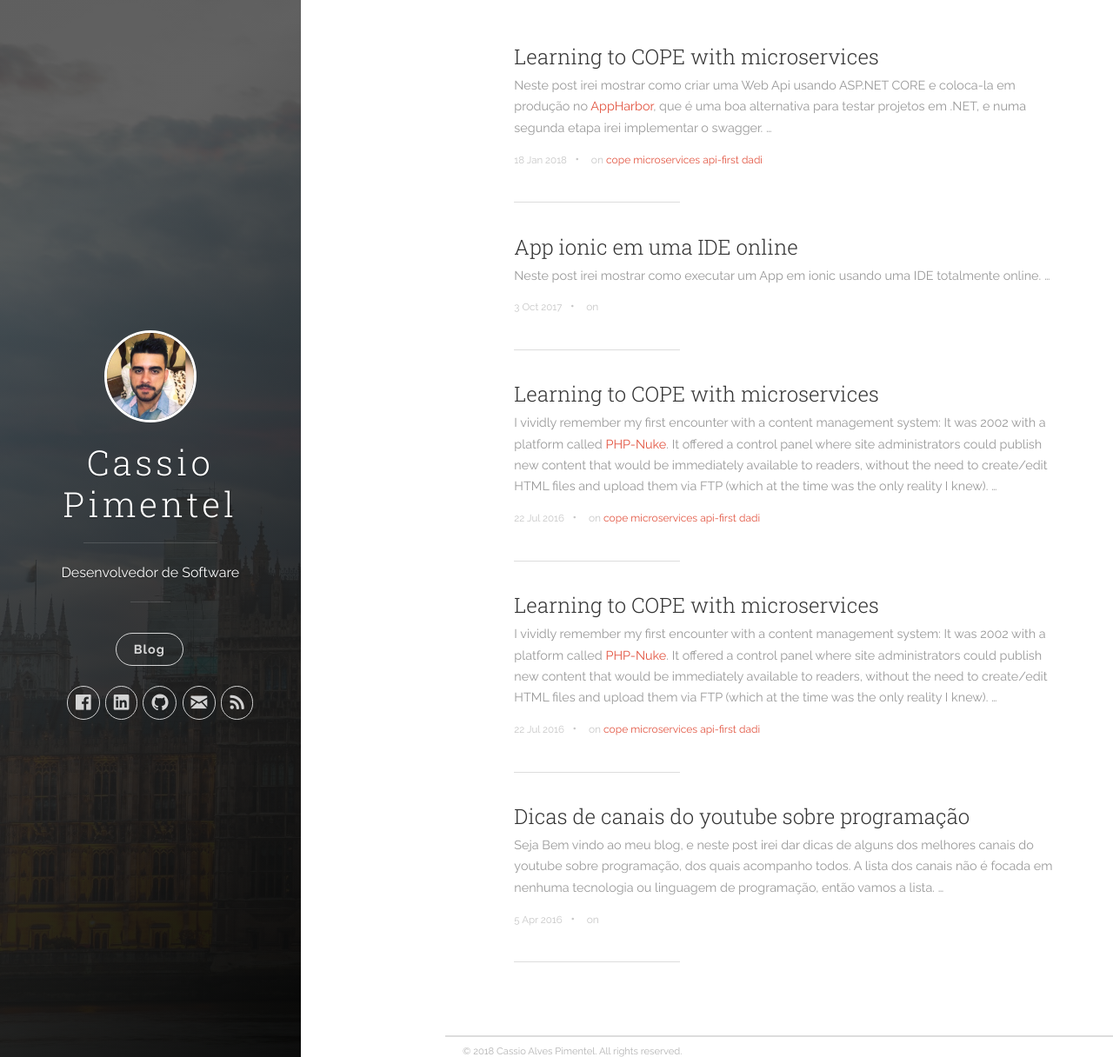
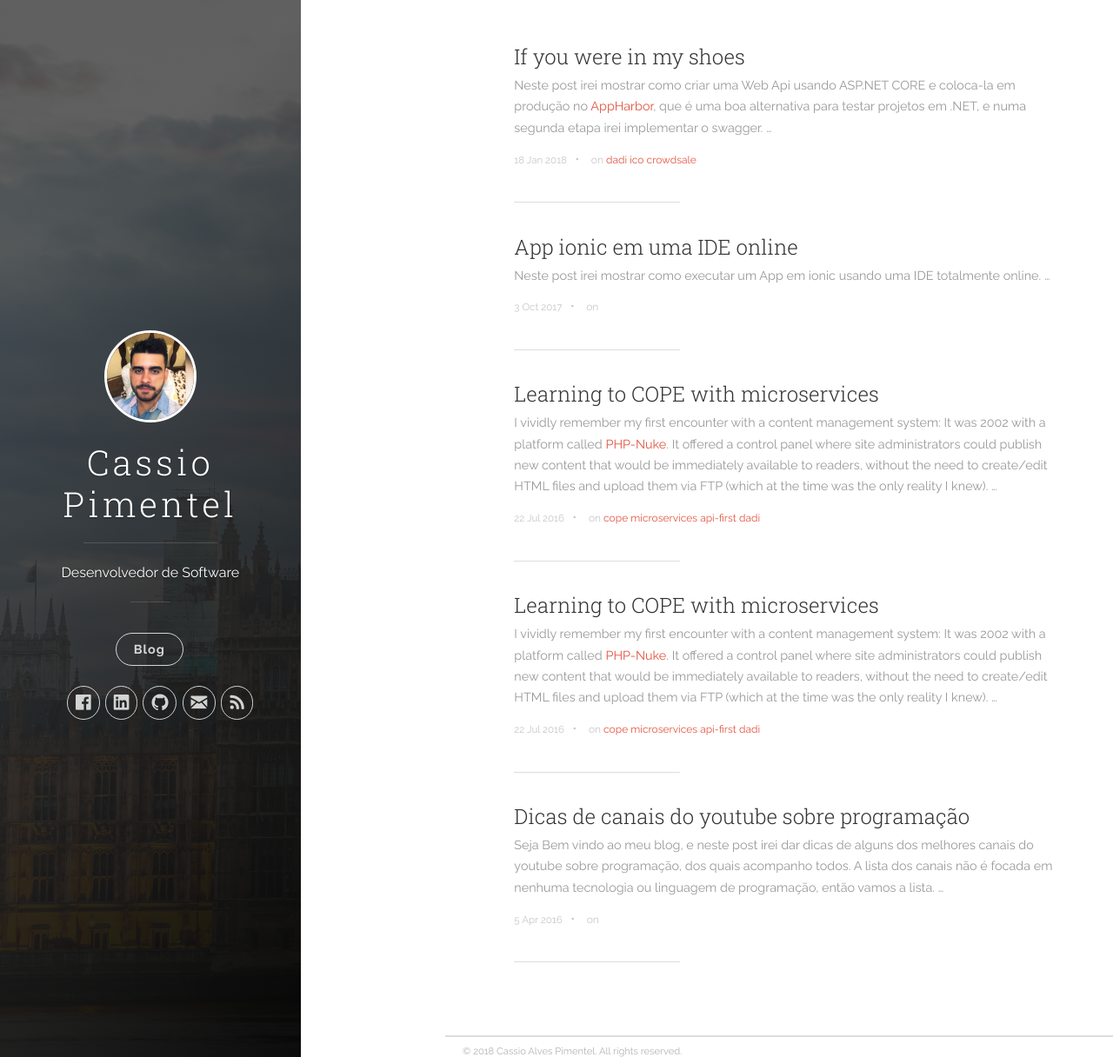
Before and after one commit to CassioPimentel/cassiopimentel.github.io, a Jekyll site: the page built from index.html, in a window 1280 px wide and 1216 px high. Shown: the whole window at 87% size. Built offline with Jekyll 4.4.1, drawn with Linux system fonts in a browser that asks for light colours; nearby versions of some CDN libraries; the list of posts is cut into pages by our own code.

Commit message:
Update 2018-01-18-WebApi-com-ASP.NET-CORE-2.0-com-MySQL-no-App-Harbor.markdown

```diff
--- a/_posts/2018-01-18-WebApi-com-ASP.NET-CORE-2.0-com-MySQL-no-App-Harbor.markdown
+++ b/_posts/2018-01-18-WebApi-com-ASP.NET-CORE-2.0-com-MySQL-no-App-Harbor.markdown
@@ -1,11 +1,8 @@
 ---
 layout: post
-title:  "Learning to COPE with microservices"
+title:  "If you were in my shoes"
 categories: blog
-tags: cope microservices api-first dadi
-external-url: https://css-tricks.com/learning-cope-microservices
-external-name: CSS-Tricks
-external-date: 2018-01-18
+tags: dadi ico crowdsale
 ---
 
 
```
